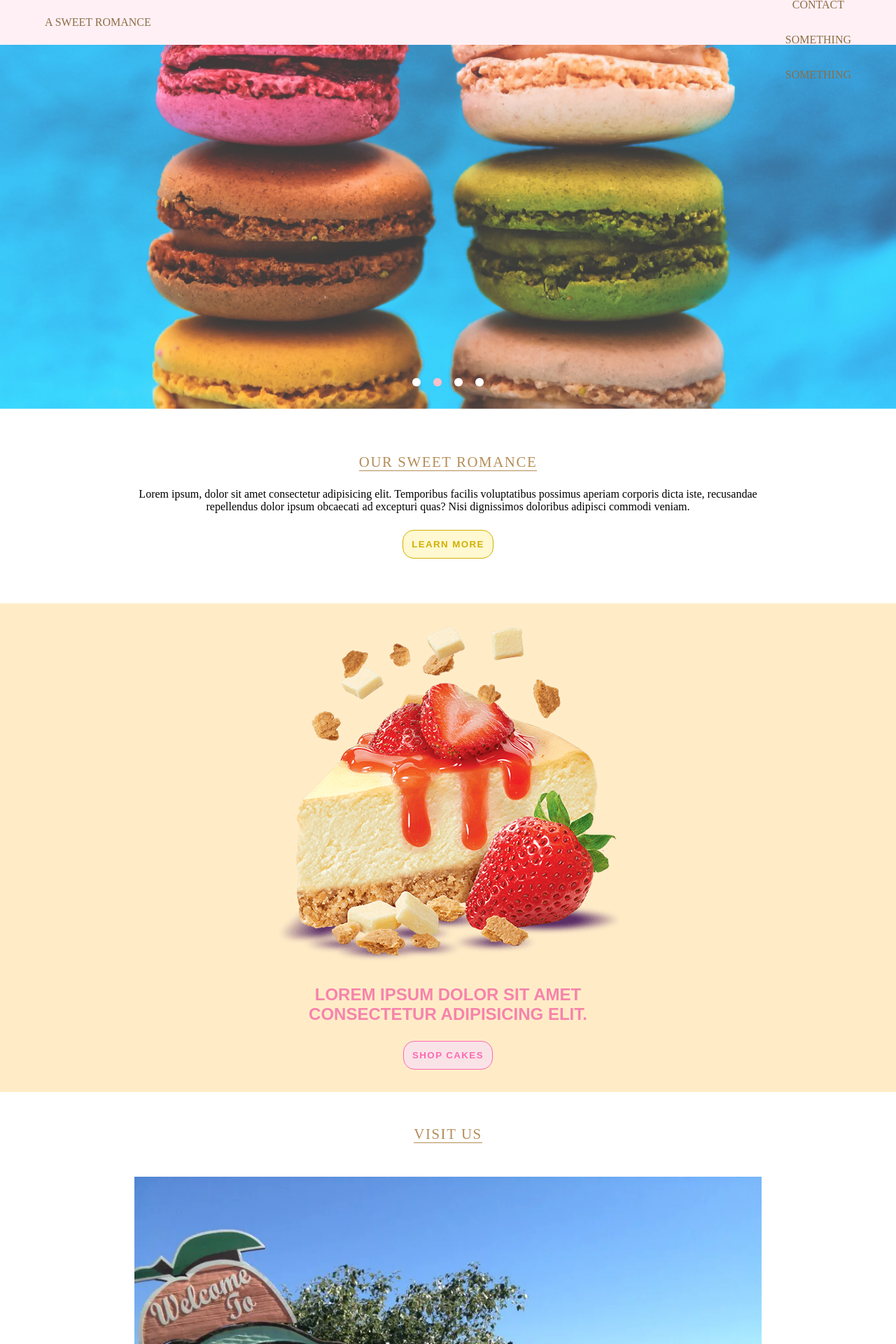
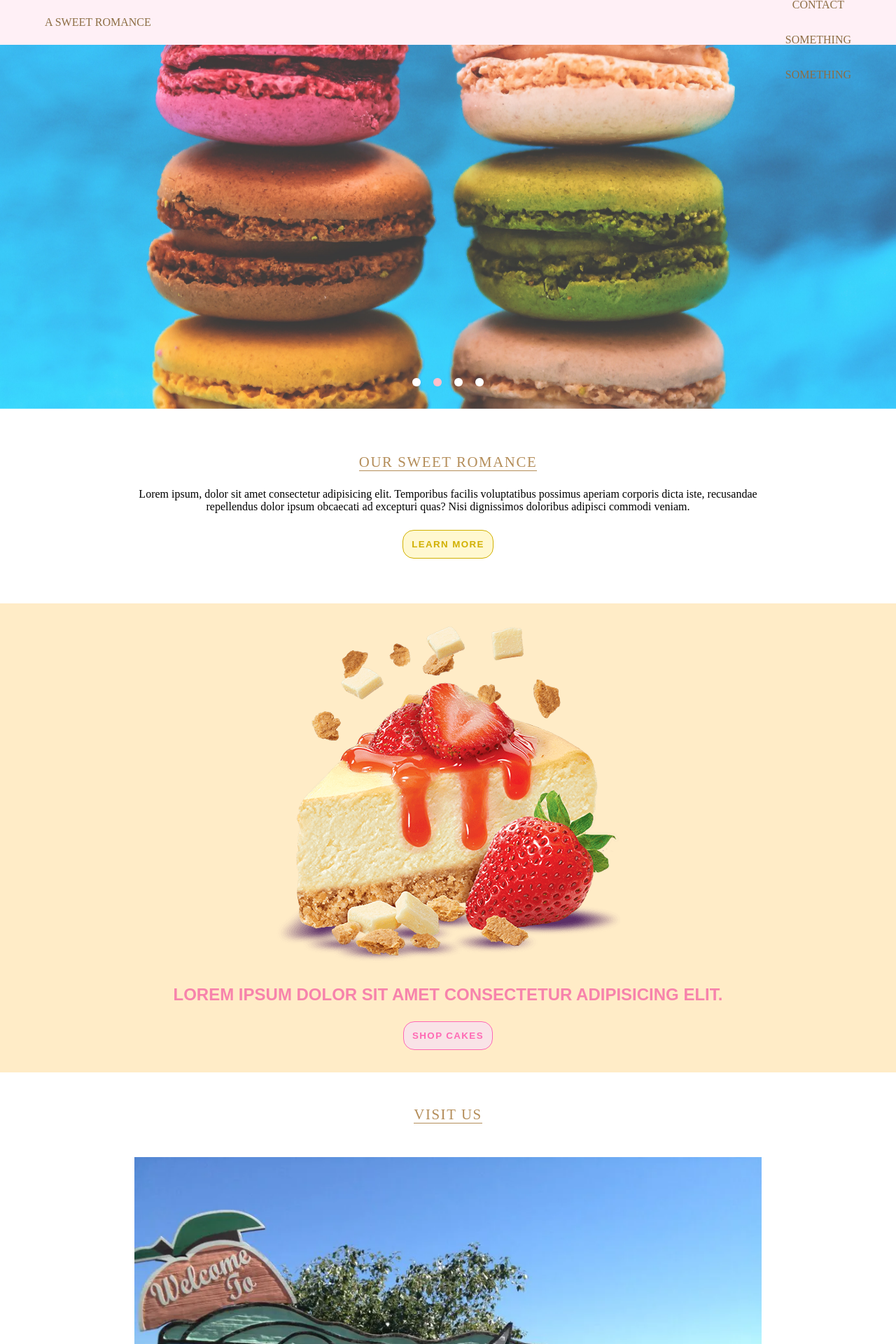
Before and after one commit to Smoopfrog/asweetromance, a React (Create React App) app: page / in a window 1280 px wide. Shown: the top 1920 px of the page at 70% size. Built offline with nearby package versions, Linux system fonts and the light colour scheme.

Commit message:
change product banner text

```diff
--- a/src/Styles/ProductBanner.css
+++ b/src/Styles/ProductBanner.css
@@ -17,7 +17,7 @@
   flex-direction: column;
   align-items: center;
   justify-content: center;
-  width: 40%;
+  width: 80%;
 }
 
 .product-banner-text {
--- a/src/Styles/ProductBanner.scss
+++ b/src/Styles/ProductBanner.scss
@@ -17,7 +17,7 @@
   flex-direction: column;
   align-items: center;
   justify-content: center;
-  width: 40%;
+  width: 80%;
 }
 
 .product-banner-text {
```
